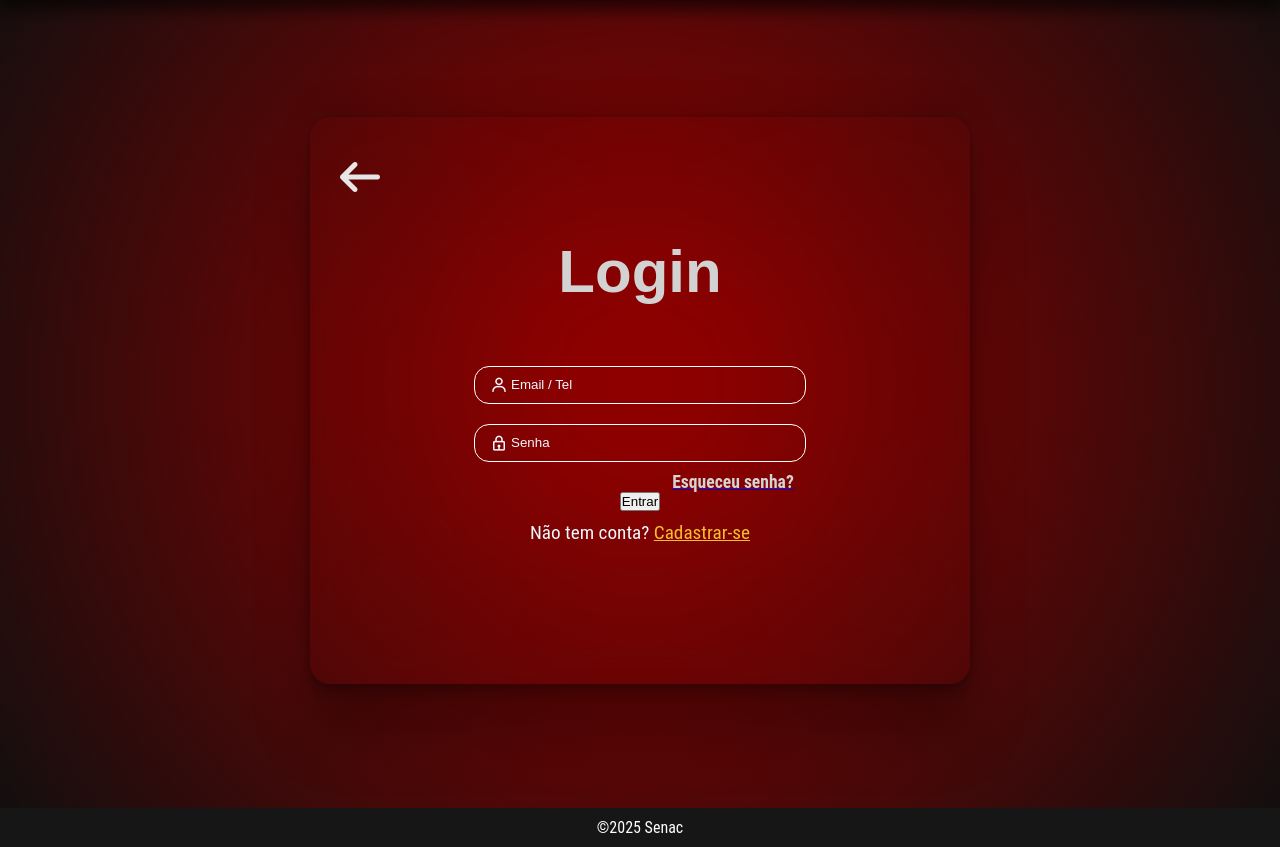
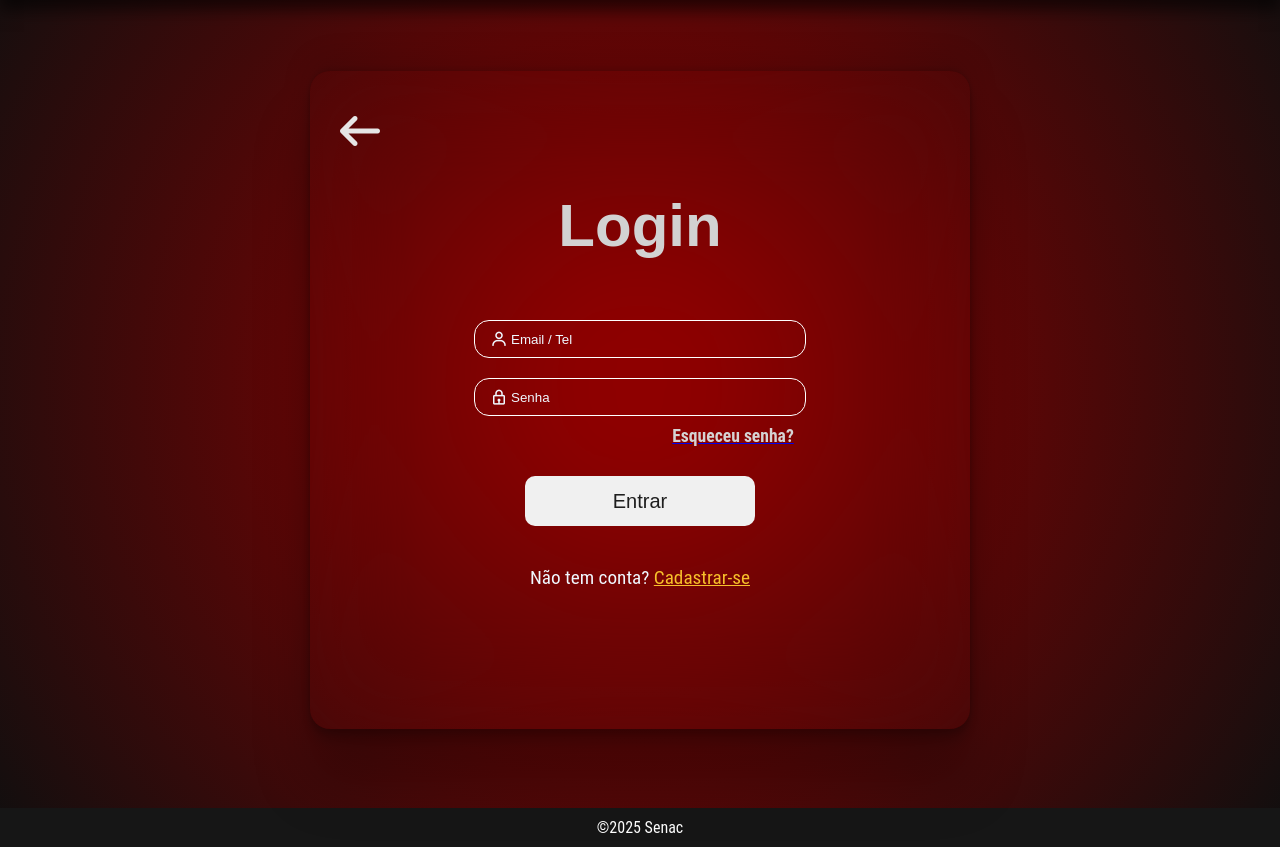
Before and after one commit to fenando-ff/projeto_futebol, a Django app: page /login/ in a window 1280 px wide. Shown: the part 80-927 px from the top of the page. Run offline with Django 5.2, Linux system fonts and the light colour scheme; some libraries are stand-ins or nearby versions.

Commit message:
Link do css na página login e botões

```diff
--- a/app_futebol/templates/app_futebol/login.html
+++ b/app_futebol/templates/app_futebol/login.html
@@ -4,9 +4,10 @@
 
 {% block css_extra %}
     <link rel="stylesheet" href="{% static 'css/login.css' %}">
-    <link rel="stylesheet" href="{% static '../../botoes_cores_fontes/ver_botoes.css' %}">
+    <link rel="stylesheet" href="{% static 'css/botoes_cores_fontes/ver_botoes.css' %}">
     <link href="https://unpkg.com/boxicons@2.1.4/css/boxicons.min.css" rel="stylesheet">
 {% endblock css_extra %}
+{% block titulo %} login {% endblock titulo %}
 
 
 
@@ -39,7 +40,7 @@
                 </a>
              </div>
 
-             <button id="botao" onclick="login()" class="{% static "btn-terceiro" %}">Entrar</button>
+             <button id="botao" onclick="login()" class="btn-terceiro">Entrar</button>
 
 
             <p class="criar-conta">Não tem conta? <a href="{% url 'cadastro' %}">Cadastrar-se</a></p>
--- a/app_futebol/templates/base.html
+++ b/app_futebol/templates/base.html
@@ -10,7 +10,7 @@
     {% block css_extra %}
     {% comment %} css da página {% endcomment %}
     {% endblock css_extra %}
-    <title>Home</title>
+    <title> {% block titulo %} Home {% endblock titulo %}</title>
 </head>
 <body class="corpo">
     {% include "partials/header.html" %}
```
